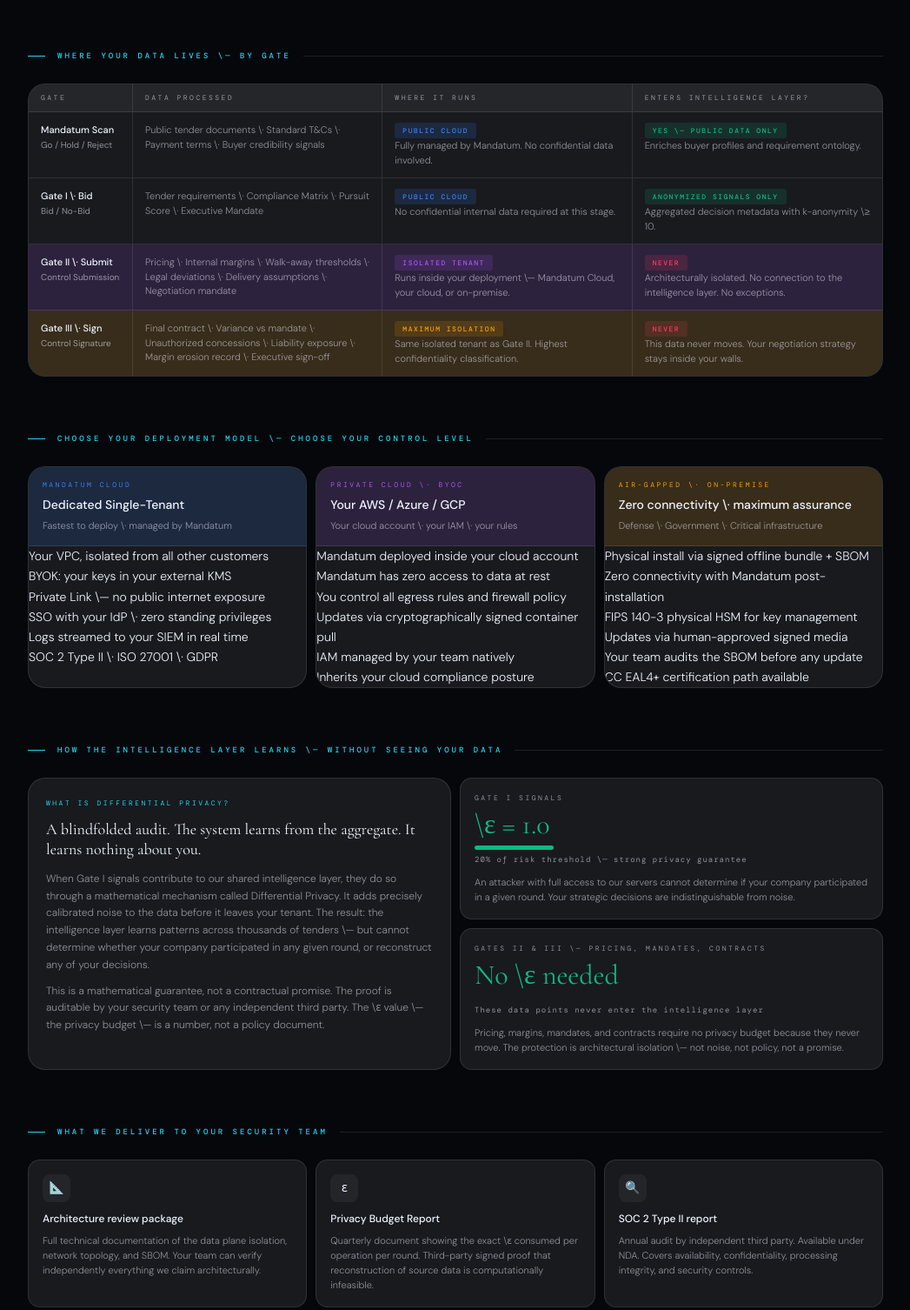
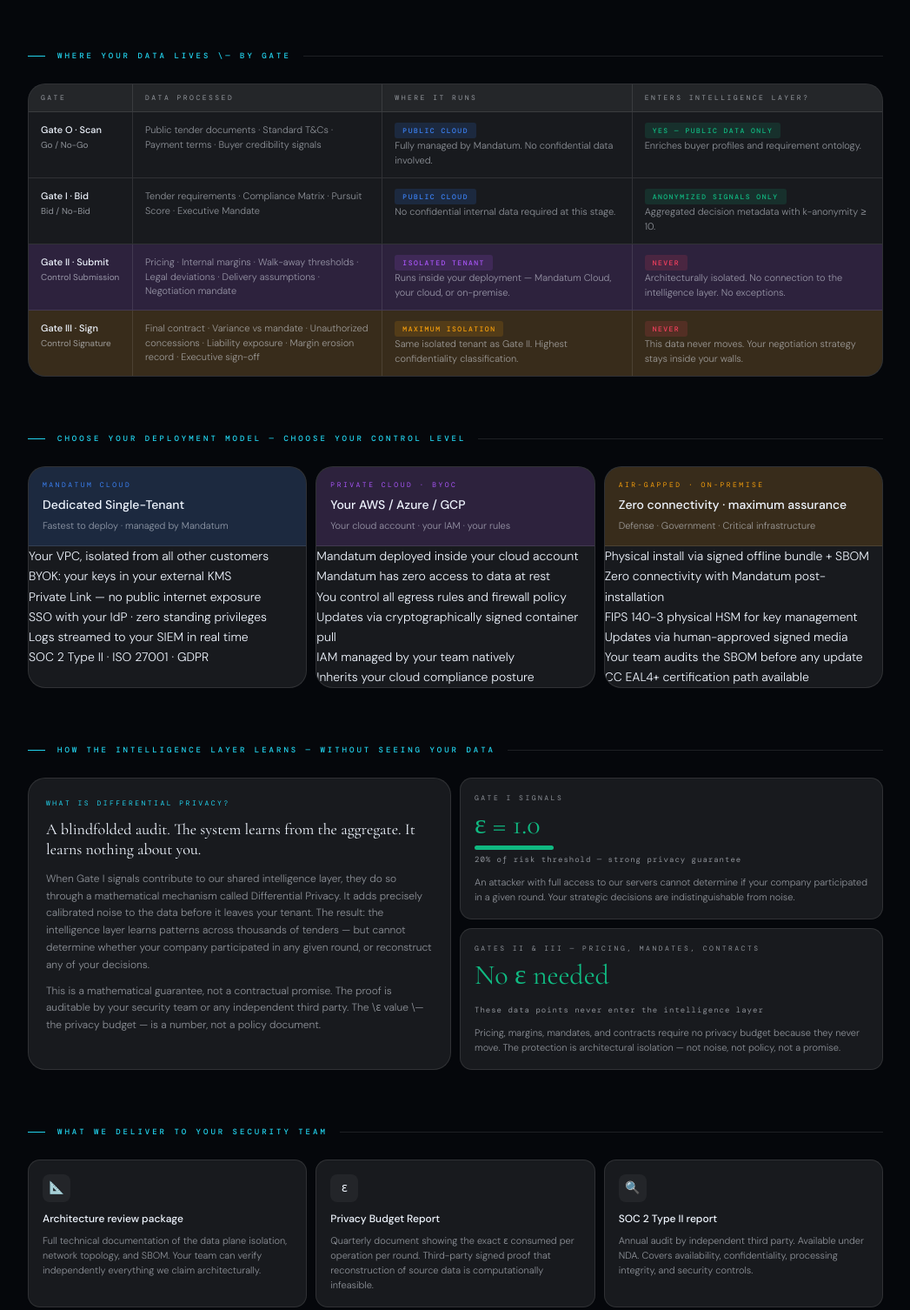
Before and after one commit to CESARKUBEREK/Mandatum, a plain HTML site: page security.html in a window 1280 px wide. Shown: the part 940-2446 px from the top of the page at 87% size, without its empty margins (116-1163 px from the left). Drawn offline with nearby package versions, Linux system fonts and the light colour scheme; a web font is replaced by a local one.

Commit message:
Fix typographical errors in security.html

```diff
--- a/security.html
+++ b/security.html
@@ -887,8 +887,8 @@
       <div class="p-number">Principle 01</div>
       <div class="p-title">Your data never crosses our boundary.</div>
       <div class="p-body">
-        Gates II and III \— where your pricing, margins, walk-away conditions, and final
-        contracts live \— run inside an isolated data plane. That plane has no connection
+        Gates II and III — where your pricing, margins, walk-away conditions, and final
+        contracts live — run inside an isolated data plane. That plane has no connection
         to our intelligence layer. This is an architectural separation, not a policy.
       </div>
       <div class="p-proof">
@@ -902,7 +902,7 @@
       <div class="p-title">You hold the keys. Always.</div>
       <div class="p-body">
         Bring Your Own Key encryption means your data is encrypted with keys that live
-        in your KMS \— AWS KMS, Azure Key Vault, or GCP Cloud KMS. Mandatum cannot
+        in your KMS — AWS KMS, Azure Key Vault, or GCP Cloud KMS. Mandatum cannot
         decrypt your data even if compelled. Revoking your key deletes everything,
         immediately.
       </div>
@@ -916,7 +916,7 @@
       <div class="p-number">Principle 03</div>
       <div class="p-title">Your SOC sees everything. We see nothing.</div>
       <div class="p-body">
-        Every event \— every document accessed, every query run, every login \— is exported
+        Every event — every document accessed, every query run, every login — is exported
         via OpenTelemetry to your SIEM. Your security team has full visibility without
         depending on Mandatum to surface it. The logs belong to you.
       </div>
@@ -940,45 +940,45 @@
 
     <div class="df-row">
       <div class="df-cell gate">
-        Mandatum Scan<br>
-        <span style="font-weight:400;font-size:10px;color:var(--text-sec)">Go / Hold / Reject</span>
+        Gate O · Scan<br>
+        <span style="font-weight:400;font-size:10px;color:var(--text-sec)">Go / No-Go</span>
       </div>
-      <div class="df-cell">Public tender documents \· Standard T&amp;Cs \· Payment terms \· Buyer credibility signals</div>
+      <div class="df-cell">Public tender documents · Standard T&amp;Cs · Payment terms · Buyer credibility signals</div>
       <div class="df-cell">
         <span class="badge b-blue">Public cloud</span><br>
         Fully managed by Mandatum. No confidential data involved.
       </div>
       <div class="df-cell">
-        <span class="badge b-green">Yes \— public data only</span><br>
+        <span class="badge b-green">Yes — public data only</span><br>
         Enriches buyer profiles and requirement ontology.
       </div>
     </div>
 
     <div class="df-row">
       <div class="df-cell gate">
-        Gate I \· Bid<br>
+        Gate I · Bid<br>
         <span style="font-weight:400;font-size:10px;color:var(--text-sec)">Bid / No-Bid</span>
       </div>
-      <div class="df-cell">Tender requirements \· Compliance Matrix \· Pursuit Score \· Executive Mandate</div>
+      <div class="df-cell">Tender requirements · Compliance Matrix · Pursuit Score · Executive Mandate</div>
       <div class="df-cell">
         <span class="badge b-blue">Public cloud</span><br>
         No confidential internal data required at this stage.
       </div>
       <div class="df-cell">
         <span class="badge b-green">Anonymized signals only</span><br>
-        Aggregated decision metadata with k-anonymity \≥ 10.
+        Aggregated decision metadata with k-anonymity ≥ 10.
       </div>
     </div>
 
     <div class="df-row row-conf">
       <div class="df-cell gate">
-        Gate II \· Submit<br>
+        Gate II · Submit<br>
         <span style="font-weight:400;font-size:10px;color:var(--text-sec)">Control Submission</span>
       </div>
-      <div class="df-cell">Pricing \· Internal margins \· Walk-away thresholds \· Legal deviations \· Delivery assumptions \· Negotiation mandate</div>
+      <div class="df-cell">Pricing · Internal margins · Walk-away thresholds · Legal deviations · Delivery assumptions · Negotiation mandate</div>
       <div class="df-cell">
         <span class="badge b-purple">Isolated tenant</span><br>
-        Runs inside your deployment \— Mandatum Cloud, your cloud, or on-premise.
+        Runs inside your deployment — Mandatum Cloud, your cloud, or on-premise.
       </div>
       <div class="df-cell">
         <span class="badge b-red">Never</span><br>
@@ -988,10 +988,10 @@
 
     <div class="df-row row-max">
       <div class="df-cell gate">
-        Gate III \· Sign<br>
+        Gate III · Sign<br>
         <span style="font-weight:400;font-size:10px;color:var(--text-sec)">Control Signature</span>
       </div>
-      <div class="df-cell">Final contract \· Variance vs mandate \· Unauthorized concessions \· Liability exposure \· Margin erosion record \· Executive sign-off</div>
+      <div class="df-cell">Final contract · Variance vs mandate · Unauthorized concessions · Liability exposure · Margin erosion record · Executive sign-off</div>
       <div class="df-cell">
         <span class="badge b-amber">Maximum isolation</span><br>
         Same isolated tenant as Gate II. Highest confidentiality classification.
@@ -1005,30 +1005,30 @@
   </div>
 
   <!-- -- DEPLOYMENT TIERS -- -->
-  <div class="sl">Choose your deployment model \— choose your control level</div>
+  <div class="sl">Choose your deployment model — choose your control level</div>
   <div class="tiers">
 
     <div class="t-card tc1">
       <div class="t-head">
         <div class="t-eyebrow">Mandatum Cloud</div>
         <div class="t-name">Dedicated Single-Tenant</div>
-        <div class="t-sub">Fastest to deploy \· managed by Mandatum</div>
+        <div class="t-sub">Fastest to deploy · managed by Mandatum</div>
       </div>
       <div class="t-body">
         <div class="t-row"><span class="dot"></span>Your VPC, isolated from all other customers</div>
         <div class="t-row"><span class="dot"></span>BYOK: your keys in your external KMS</div>
-        <div class="t-row"><span class="dot"></span>Private Link \— no public internet exposure</div>
-        <div class="t-row"><span class="dot"></span>SSO with your IdP \· zero standing privileges</div>
+        <div class="t-row"><span class="dot"></span>Private Link — no public internet exposure</div>
+        <div class="t-row"><span class="dot"></span>SSO with your IdP · zero standing privileges</div>
         <div class="t-row"><span class="dot"></span>Logs streamed to your SIEM in real time</div>
-        <div class="t-row"><span class="dot"></span>SOC 2 Type II \· ISO 27001 \· GDPR</div>
+        <div class="t-row"><span class="dot"></span>SOC 2 Type II · ISO 27001 · GDPR</div>
       </div>
     </div>
 
     <div class="t-card tc2">
       <div class="t-head">
-        <div class="t-eyebrow">Private Cloud \· BYOC</div>
+        <div class="t-eyebrow">Private Cloud · BYOC</div>
         <div class="t-name">Your AWS / Azure / GCP</div>
-        <div class="t-sub">Your cloud account \· your IAM \· your rules</div>
+        <div class="t-sub">Your cloud account · your IAM · your rules</div>
       </div>
       <div class="t-body">
         <div class="t-row"><span class="dot"></span>Mandatum deployed inside your cloud account</div>
@@ -1042,9 +1042,9 @@
 
     <div class="t-card tc3">
       <div class="t-head">
-        <div class="t-eyebrow">Air-Gapped \· On-Premise</div>
-        <div class="t-name">Zero connectivity \· maximum assurance</div>
-        <div class="t-sub">Defense \· Government \· Critical infrastructure</div>
+        <div class="t-eyebrow">Air-Gapped · On-Premise</div>
+        <div class="t-name">Zero connectivity · maximum assurance</div>
+        <div class="t-sub">Defense · Government · Critical infrastructure</div>
       </div>
       <div class="t-body">
         <div class="t-row"><span class="dot"></span>Physical install via signed offline bundle + SBOM</div>
@@ -1059,7 +1059,7 @@
   </div>
 
   <!-- -- DIFFERENTIAL PRIVACY -- -->
-  <div class="sl">How the intelligence layer learns \— without seeing your data</div>
+  <div class="sl">How the intelligence layer learns — without seeing your data</div>
   <div class="dp-grid">
 
     <div class="dp-explainer">
@@ -1069,23 +1069,23 @@
         When Gate I signals contribute to our shared intelligence layer, they do so through
         a mathematical mechanism called Differential Privacy. It adds precisely calibrated
         noise to the data before it leaves your tenant. The result: the intelligence layer
-        learns patterns across thousands of tenders \— but cannot determine whether your
+        learns patterns across thousands of tenders — but cannot determine whether your
         company participated in any given round, or reconstruct any of your decisions.
       </p>
       <p>
         This is a mathematical guarantee, not a contractual promise. The proof is auditable
         by your security team or any independent third party. The \ε value \— the privacy
-        budget \— is a number, not a policy document.
+        budget — is a number, not a policy document.
       </p>
     </div>
 
     <div class="dp-cards">
       <div class="dp-card">
         <div class="dp-label">Gate I signals</div>
-        <div class="dp-eps" style="color:var(--green)">\ε = 1.0</div>
+        <div class="dp-eps" style="color:var(--green)">ε = 1.0</div>
         <div class="dp-bar-wrap">
           <div class="dp-bar" style="width:20%"></div>
-          <div class="dp-bar-label">20% of risk threshold \— strong privacy guarantee</div>
+          <div class="dp-bar-label">20% of risk threshold — strong privacy guarantee</div>
         </div>
         <div class="dp-desc">
           An attacker with full access to our servers cannot determine if your company
@@ -1095,15 +1095,15 @@
       </div>
 
       <div class="dp-card">
-        <div class="dp-label">Gates II &amp; III \— pricing, mandates, contracts</div>
-        <div class="dp-eps" style="color:var(--green)">No \ε needed</div>
+        <div class="dp-label">Gates II &amp; III — pricing, mandates, contracts</div>
+        <div class="dp-eps" style="color:var(--green)">No ε needed</div>
         <div class="dp-bar-wrap">
           <div class="dp-bar" style="width:0%;background:var(--red)"></div>
           <div class="dp-bar-label">These data points never enter the intelligence layer</div>
         </div>
         <div class="dp-desc">
           Pricing, margins, mandates, and contracts require no privacy budget because
-          they never move. The protection is architectural isolation \— not noise,
+          they never move. The protection is architectural isolation — not noise,
           not policy, not a promise.
         </div>
       </div>
@@ -1124,7 +1124,7 @@
     <div class="audit-card">
       <div class="audit-icon">ε</div>
       <div class="audit-title">Privacy Budget Report</div>
-      <div class="audit-desc">Quarterly document showing the exact \ε consumed per operation per round. Third-party signed proof that reconstruction of source data is computationally infeasible.</div>
+      <div class="audit-desc">Quarterly document showing the exact ε consumed per operation per round. Third-party signed proof that reconstruction of source data is computationally infeasible.</div>
     </div>
 
     <div class="audit-card">
@@ -1148,13 +1148,13 @@
     <div class="audit-card">
       <div class="audit-icon">⊘</div>
       <div class="audit-title">Instant opt-out</div>
-      <div class="audit-desc">One-click suspension of participation in the intelligence layer. Effective immediately \— no grace period, no negotiation required. Your data stays yours.</div>
+      <div class="audit-desc">One-click suspension of participation in the intelligence layer. Effective immediately — no grace period, no negotiation required. Your data stays yours.</div>
     </div>
 
   </div>
 
   <!-- -- OBJECTIONS -- -->
-  <div class="sl">Questions your security team will ask \— answered directly</div>
+  <div class="sl">Questions your security team will ask — answered directly</div>
   <div class="objections">
 
     <div class="obj-item">
@@ -1164,7 +1164,7 @@
       </div>
       <div class="obj-a-side">
         <div class="obj-a-label">Answer</div>
-        <div class="obj-a">No. The intelligence layer only receives anonymized Gate I signals and optional differentially private gradients. With \ε \≤ 1.0, reconstructing any source data is mathematically infeasible. This is independently verifiable \— not a promise we ask you to trust.</div>
+        <div class="obj-a">No. The intelligence layer only receives anonymized Gate I signals and optional differentially private gradients. With ε ≤ 1.0, reconstructing any source data is mathematically infeasible. This is independently verifiable — not a promise we ask you to trust.</div>
       </div>
     </div>
 
@@ -1217,9 +1217,9 @@
   <!-- -- CTA -- -->
   <div class="bottom-cta">
     <div>
-      <div class="bc-eyebrow">On your terms \· in your environment</div>
+      <div class="bc-eyebrow">On your terms · in your environment</div>
       <div class="bc-title">Ready to review the architecture<br>with your security team?</div>
-      <div class="bc-sub">We'll walk through the data plane isolation, the SBOM, and the Privacy Budget Report \— in a format your team can verify independently.</div>
+      <div class="bc-sub">We'll walk through the data plane isolation, the SBOM, and the Privacy Budget Report — in a format your team can verify independently.</div>
     </div>
     <div class="bc-actions">
       <a href="contact.html" class="btn btn-gold">Request security review</a>
```
